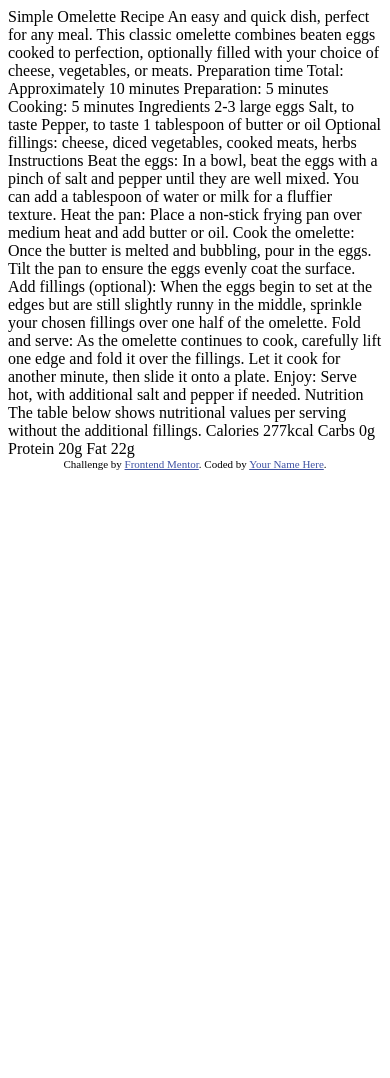
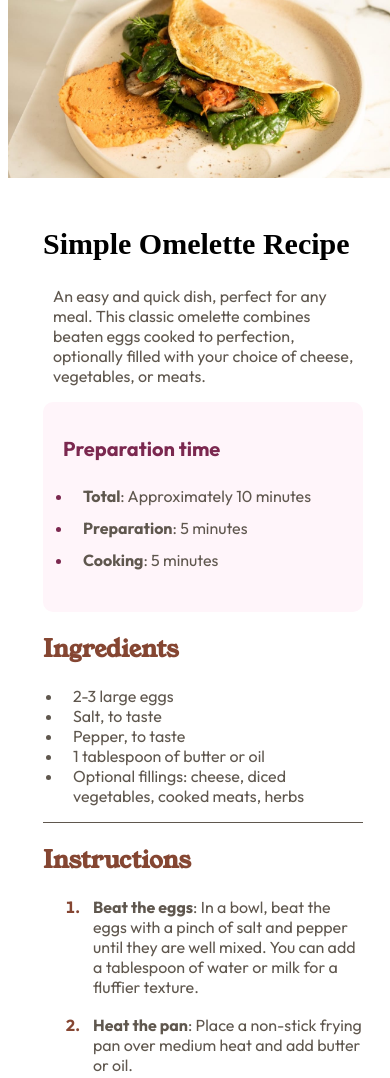
Before and after one commit to Mickellg/recipe-page, a plain HTML site: page index.html in a window 390 px wide. Shown: the top 1078 px of the page. Before the commit the page ends 844 px from the top, so only its background shows below. Drawn offline with Linux system fonts and the light colour scheme.

Commit message:
mobile styling complete

```diff
--- /dev/null
+++ b/css/style.css
@@ -0,0 +1,205 @@
+@import url("https://fonts.googleapis.com/css2?family=Young+Serif&display=swap");
+@import url("https://fonts.googleapis.com/css2?family=Outfit:wght@100..900&family=Young+Serif&display=swap");
+
+:root {
+  --white: hsl(0, 0%, 100%);
+
+  --Stone-100: hsl(30, 54%, 90%);
+  --Stone-150: hsl(30, 18%, 87%);
+  --Stone-600: hsl(30, 10%, 34%);
+  --Stone-900: hsl(24, 5%, 18%);
+
+  --Brown-800: hsl(14, 45%, 36%);
+
+  --Rose-800: hsl(332, 51%, 32%);
+  --Rose-50: hsl(330, 100%, 98%);
+}
+body {
+  margin-top: 0;
+}
+* {
+  box-sizing: border-box;
+}
+
+.container {
+  display: flex;
+  width: 100vw;
+}
+
+.recipe-container {
+  display: flex;
+  flex-direction: column;
+  justify-content: center;
+  align-content: center;
+}
+
+.image-container {
+  width: 100%;
+}
+
+img {
+  width: 100%;
+}
+
+.recipe {
+  margin: 10px 25px;
+  padding: 10px;
+}
+
+.recipe h1 {
+  font-weight: 700;
+  font-size: 30px;
+}
+
+.prep {
+  font-family: "Outfit", sans-serif;
+  background-color: var(--Rose-50);
+  border-radius: 10px;
+  padding: 10px 0 10px 20px;
+  line-height: 2;
+}
+
+.prep ul {
+  padding: 10px;
+  text-wrap: wrap;
+  margin-top: -15px;
+}
+
+.prep li::marker {
+  color: var(--Rose-800);
+}
+
+.prep li {
+  font-size: 16px;
+  color: var(--Stone-600);
+}
+
+.prep h2 {
+  font-size: 20px;
+  color: var(--Rose-800);
+}
+
+.ingredients h2,
+.instructions h2,
+.nutrition h2 {
+  font-family: "Young Serif", serif;
+  color: var(--Brown-800);
+}
+
+.recipe-container p,
+.recipe-container li {
+  font-family: "Outfit", serif;
+  font-size: 16px;
+  color: var(--Stone-600);
+  padding-left: 10px;
+}
+
+.ingredients {
+  border-bottom: 0.5px solid var(--Stone-600);
+}
+
+.ingredients ul {
+  padding-left: 20px;
+  margin-top: 0px;
+}
+
+.instructions {
+  border-bottom: 0.5px solid var(--Stone-600);
+}
+
+.instructions li::marker {
+  color: var(--Brown-800);
+  font-weight: 700;
+}
+
+/* spacing */
+
+.nutrition table {
+  border-collapse: collapse;
+  width: 100%;
+}
+
+tr {
+  display: grid;
+  grid-template-columns: repeat(2, 1fr);
+  padding: 10px 20px;
+  border-bottom: 0.5px solid var(--Stone-600);
+  text-align: left;
+}
+
+tr:last-child {
+  border-bottom: none;
+}
+
+th {
+  font-family: "Outfit", serif;
+  font-weight: 400;
+  color: var(--Stone-600);
+}
+
+td {
+  font-family: "Outfit", serif;
+  font-weight: 700;
+  color: var(--Brown-800);
+}
+/*
+tbody {
+  display: flex;
+  flex-direction: row;
+}
+
+tr {
+  display: flex;
+  flex-direction: row;
+}
+
+th {
+  display: flex;
+  flex-direction: column;
+  align-items: center;
+  justify-content: center;
+  padding: 10px;
+  font-family: "Outfit", serif;
+  font-weight: 400;
+}
+
+td {
+  display: flex;
+  flex-direction: column;
+  align-items: center;
+  justify-content: center;
+  padding: 10px;
+  font-family: "Outfit", serif;
+  font-weight: 700;
+  color: var(--Brown-800);
+} */
+
+/* thead th:nth-child(1) {
+  width: 30%;
+}
+
+thead th:nth-child(2) {
+  width: 20%;
+}
+
+thead th:nth-child(3) {
+  width: 15%;
+}
+
+thead th:nth-child(4) {
+  width: 35%;
+}
+
+th,
+td {
+  padding: 20px;
+} */
+
+.attribution {
+  font-size: 11px;
+  text-align: center;
+}
+
+.attribution a {
+  color: hsl(228, 45%, 44%);
+}
--- a/index.html
+++ b/index.html
@@ -1,77 +1,113 @@
 <!DOCTYPE html>
 <html lang="en">
+
 <head>
   <meta charset="UTF-8">
-  <meta name="viewport" content="width=device-width, initial-scale=1.0"> <!-- displays site properly based on user's device -->
+  <meta name="viewport" content="width=device-width, initial-scale=1.0">
+  <!-- displays site properly based on user's device -->
 
   <link rel="icon" type="image/png" sizes="32x32" href="./assets/images/favicon-32x32.png">
-
+  <link rel="stylesheet" href="css/style.css" />
   <title>Frontend Mentor | Recipe page</title>
 
   <!-- Feel free to remove these styles or customise in your own stylesheet 👍 -->
-  <style>
-    .attribution { font-size: 11px; text-align: center; }
-    .attribution a { color: hsl(228, 45%, 44%); }
-  </style>
 </head>
+
 <body>
+  <div class="container">
+    <div class="recipe-container">
+      <div class="image-container">
+        <img src="/assets/images/image-omelette.jpeg" alt="Omelette" class="recipe-image">
+      </div>
 
-  Simple Omelette Recipe
+      <section class="recipe">
+        <h1>Simple Omelette Recipe</h1>
 
-  An easy and quick dish, perfect for any meal. This classic omelette combines beaten eggs cooked
-  to perfection, optionally filled with your choice of cheese, vegetables, or meats.
+        <p>An easy and quick dish, perfect for any meal. This classic omelette combines beaten eggs cooked
+          to perfection, optionally filled with your choice of cheese, vegetables, or meats.</p>
+        <div class="prep">
+          <h2>Preparation time</h2>
+          <ul>
+            <li><b>Total</b>: Approximately 10 minutes</li>
+            <li><b>Preparation</b>: 5 minutes</li>
+            <li><b>Cooking</b>: 5 minutes</li>
+          </ul>
+        </div>
 
-  Preparation time
+        <section class="ingredients">
+          <h2>Ingredients</h2>
+          <ul>
+            <li>2-3 large eggs</li>
+            <li>Salt, to taste</li>
+            <li>Pepper, to taste</li>
+            <li>1 tablespoon of butter or oil</li>
+            <li>Optional fillings: cheese, diced vegetables, cooked meats, herbs</li>
+          </ul>
+        </section>
 
-  Total: Approximately 10 minutes
-  Preparation: 5 minutes
-  Cooking: 5 minutes
+        <section class="instructions">
+          <h2>Instructions</h2>
+          <ol>
+            <li><b>Beat the eggs</b>: In a bowl, beat the eggs with a pinch of salt and pepper until they are well
+              mixed.
+              You can add a tablespoon of water or milk for a fluffier texture.</li><br>
+            <li><b>Heat the pan</b>: Place a non-stick frying pan over medium heat and add butter or oil.</li><br>
+            <li><b>Cook the omelette</b>: Once the butter is melted and bubbling, pour in the eggs. Tilt the pan to
+              ensure
+              the eggs evenly coat the surface.</li><br>
+            <li><b>Add fillings (optional)</b>: When the eggs begin to set at the edges but are still slightly runny in
+              the
+              middle, sprinkle your chosen fillings over one half of the omelette.</li><br>
+            <li><b>Fold and serve</b>: As the omelette continues to cook, carefully lift one edge and fold it over the
+              fillings. Let it cook for another minute, then slide it onto a plate.</li><br>
+            <li><b>Enjoy </b>: Serve hot, with additional salt and pepper if needed.</li><br>
+          </ol>
+        </section>
 
-  Ingredients
+        <section class="nutrition">
+          <h2>Nutrition</h2>
 
-  2-3 large eggs
-  Salt, to taste
-  Pepper, to taste
-  1 tablespoon of butter or oil
-  Optional fillings: cheese, diced vegetables, cooked meats, herbs
+          <p>The table below shows nutritional values per serving without the additional fillings.</p>
+          <table id="table">
+            <!-- <tr>
+              <th>Calories</th>
+              <th>Carbs</th>
+              <th>Protein</th>
+              <th>Fat</th>
+            </tr>
+            <tr>
+              <td>277kcal</td>
+              <td>0g</td>
+              <td>20g</td>
+              <td>22g</td>
+            </tr> -->
+            <tr>
+              <th>Calories</th>
+              <td>277kcal</td>
+            </tr>
+            <tr>
+              <th>Carbs</th>
+              <td>0g</td>
+            </tr>
+            <tr>
+              <th>Protein</th>
+              <td>20g</td>
+            </tr>
+            <tr>
+              <th>Fat</th>
+              <td>22g</td>
+            </tr>
+          </table>
+        </section>
+      </section>
+      <div class="attribution">
+        Challenge by <a href="https://www.frontendmentor.io?ref=challenge" target="_blank">Frontend Mentor</a>.
+        Coded by <a href="#">Mickell Gladness</a>.
+      </div>
 
-  Instructions
-
-  Beat the eggs: In a bowl, beat the eggs with a pinch of salt and pepper until they are well mixed.
-  You can add a tablespoon of water or milk for a fluffier texture.
-
-  Heat the pan: Place a non-stick frying pan over medium heat and add butter or oil.
-
-  Cook the omelette: Once the butter is melted and bubbling, pour in the eggs. Tilt the pan to ensure
-  the eggs evenly coat the surface.
-
-  Add fillings (optional): When the eggs begin to set at the edges but are still slightly runny in the
-  middle, sprinkle your chosen fillings over one half of the omelette.
-
-  Fold and serve: As the omelette continues to cook, carefully lift one edge and fold it over the
-  fillings. Let it cook for another minute, then slide it onto a plate.
-
-  Enjoy: Serve hot, with additional salt and pepper if needed.
-
-  Nutrition
-
-  The table below shows nutritional values per serving without the additional fillings.
-
-  Calories
-  277kcal
-
-  Carbs
-  0g
-
-  Protein
-  20g
-
-  Fat
-  22g
-
-  <div class="attribution">
-    Challenge by <a href="https://www.frontendmentor.io?ref=challenge" target="_blank">Frontend Mentor</a>.
-    Coded by <a href="#">Your Name Here</a>.
+    </div>
   </div>
 </body>
+
+
 </html>
```
